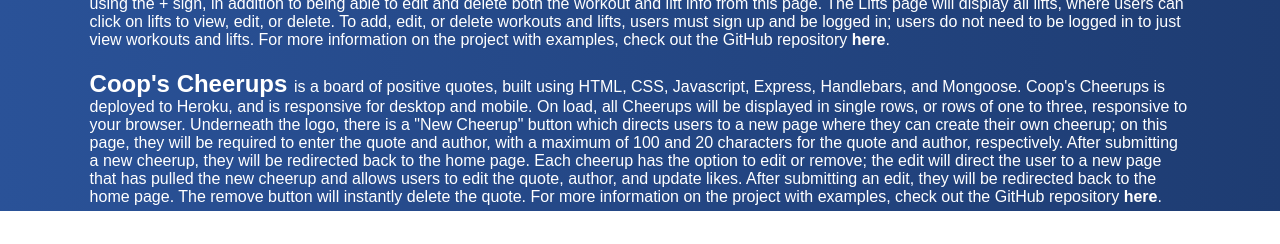
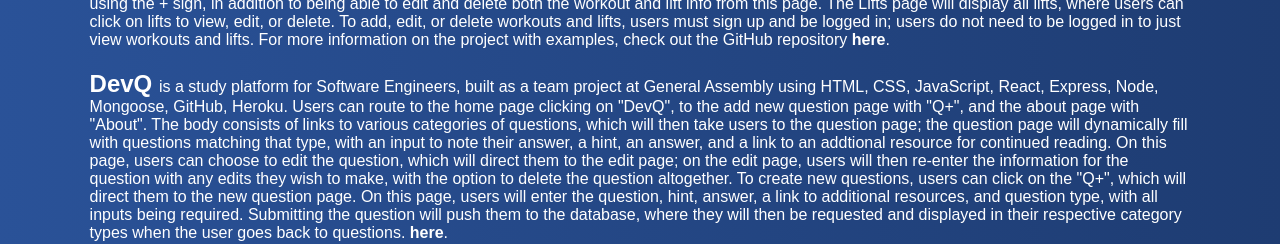
Before and after one commit to coopertuch/Portfolio_v1, a React (Create React App) app: page / in a window 1280 px wide. Shown: the part 705-949 px from the top of the page. Before the commit the page ends 916 px from the top, so only its background shows below. Built offline with nearby package versions, Linux system fonts and the light colour scheme; a web font is replaced by a local one.

Commit message:
project update

```diff
--- a/src/components/Projects.js
+++ b/src/components/Projects.js
@@ -96,32 +96,35 @@
             <p className="body">
               <a
                 className="url"
-                href="https://coopscheerups.herokuapp.com/"
+                href="https://wtsia.github.io/DevQ/"
                 target="_blank"
                 rel="noopener noreferrer"
               >
-                Coop's Cheerups{" "}
+                DevQ{" "}
               </a>{" "}
-              is a board of positive quotes, built using HTML, CSS, Javascript,
-              Express, Handlebars, and Mongoose. Coop's Cheerups is deployed to
-              Heroku, and is responsive for desktop and mobile. On load, all
-              Cheerups will be displayed in single rows, or rows of one to
-              three, responsive to your browser. Underneath the logo, there is a
-              "New Cheerup" button which directs users to a new page where they
-              can create their own cheerup; on this page, they will be required
-              to enter the quote and author, with a maximum of 100 and 20
-              characters for the quote and author, respectively. After
-              submitting a new cheerup, they will be redirected back to the home
-              page. Each cheerup has the option to edit or remove; the edit will
-              direct the user to a new page that has pulled the new cheerup and
-              allows users to edit the quote, author, and update likes. After
-              submitting an edit, they will be redirected back to the home page.
-              The remove button will instantly delete the quote. For more
-              information on the project with examples, check out the GitHub
-              repository{" "}
+              is a study platform for Software Engineers, built as a team
+              project at General Assembly using HTML, CSS, JavaScript, React,
+              Express, Node, Mongoose, GitHub, Heroku. Users can route to the
+              home page clicking on "DevQ", to the add new question page with
+              "Q+", and the about page with "About". The body consists of links
+              to various categories of questions, which will then take users to
+              the question page; the question page will dynamically fill with
+              questions matching that type, with an input to note their answer,
+              a hint, an answer, and a link to an addtional resource for
+              continued reading. On this page, users can choose to edit the
+              question, which will direct them to the edit page; on the edit
+              page, users will then re-enter the information for the question
+              with any edits they wish to make, with the option to delete the
+              question altogether. To create new questions, users can click on
+              the "Q+", which will direct them to the new question page. On this
+              page, users will enter the question, hint, answer, a link to
+              additional resources, and question type, with all inputs being
+              required. Submitting the question will push them to the database,
+              where they will then be requested and displayed in their
+              respective category types when the user goes back to questions.{" "}
               <a
                 className="repo"
-                href="https://github.com/coopertuch/GA-Project-2"
+                href="https://github.com/wtsia/DevQ/"
                 target="_blank"
                 rel="noopener noreferrer"
               >
```
